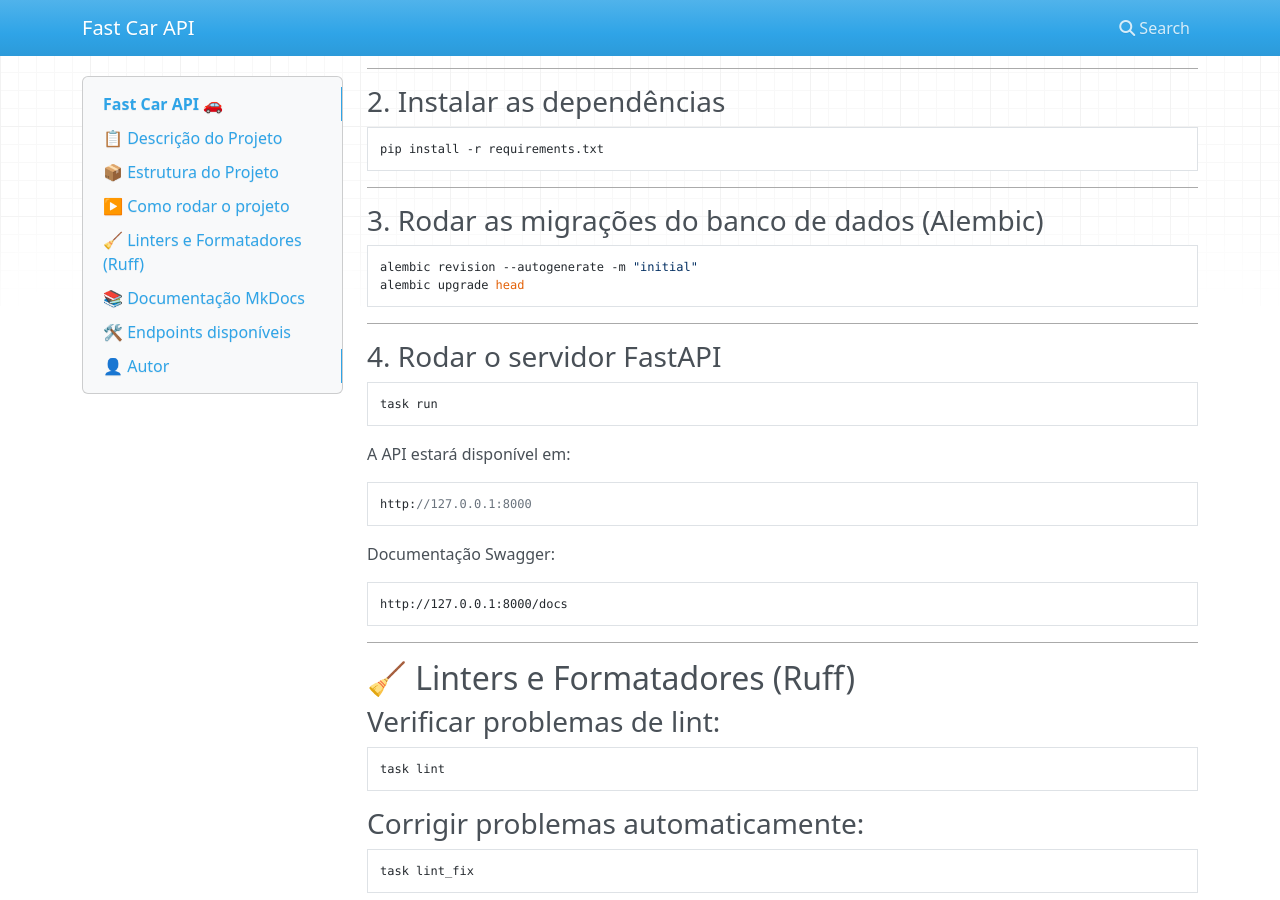
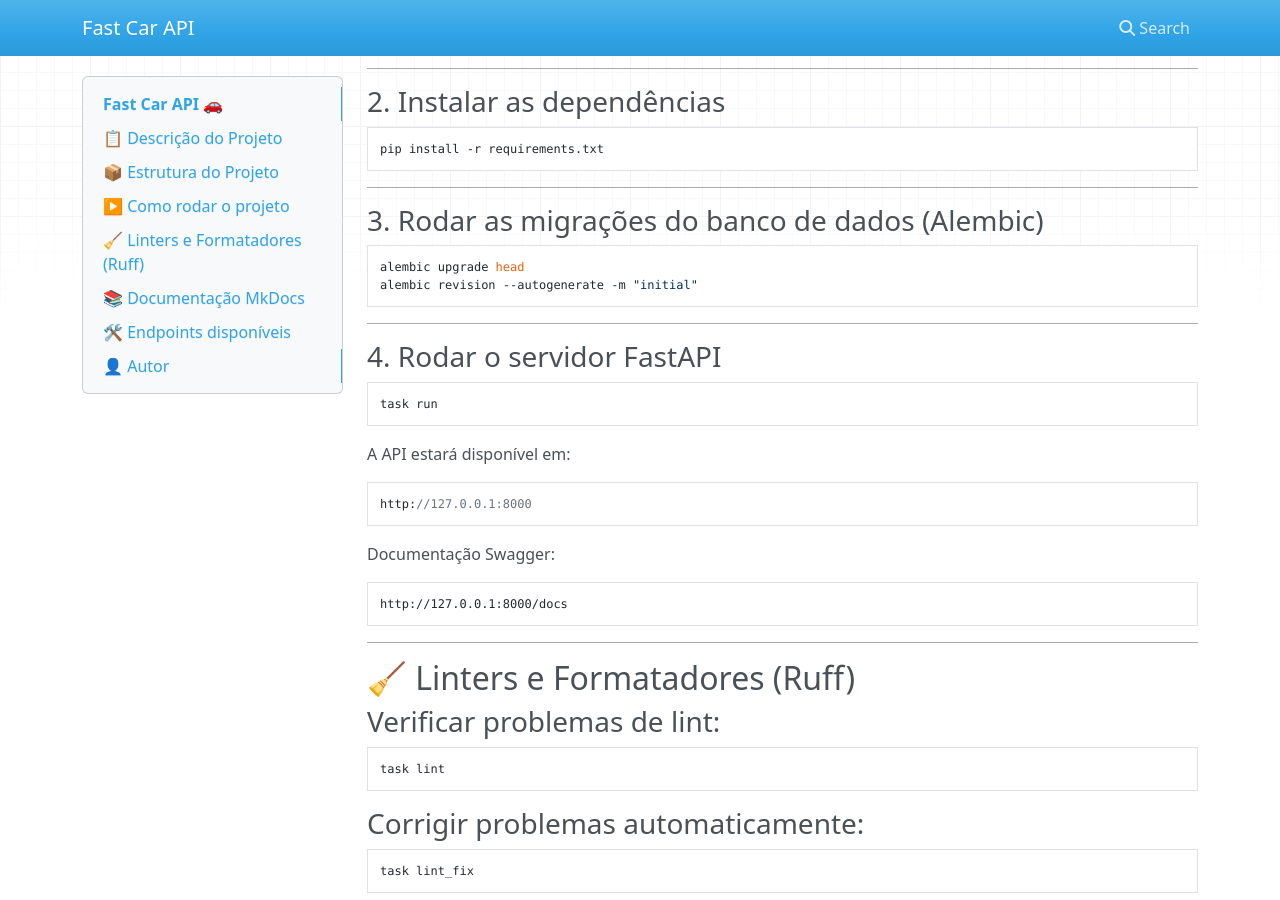
Before and after one commit to manoelcn/fast-cars-api, an MkDocs documentation site: the page built from docs/index.md, in a window 1280 px wide and 900 px high, scrolled down 1010 px. Built offline with MkDocs 1.6.1, drawn with Linux system fonts in a browser that asks for light colours; nearby versions of some CDN libraries.

Commit message:
docs: corrige documentação

````diff
--- a/docs/index.md
+++ b/docs/index.md
@@ -66,8 +66,8 @@
 ### 3. Rodar as migrações do banco de dados (Alembic)
 
 ```bash
+alembic upgrade head
 alembic revision --autogenerate -m "initial"
-alembic upgrade head
 ```
 
 ---
````
Also changed, not shown: README.md (+1 -1 lines).
